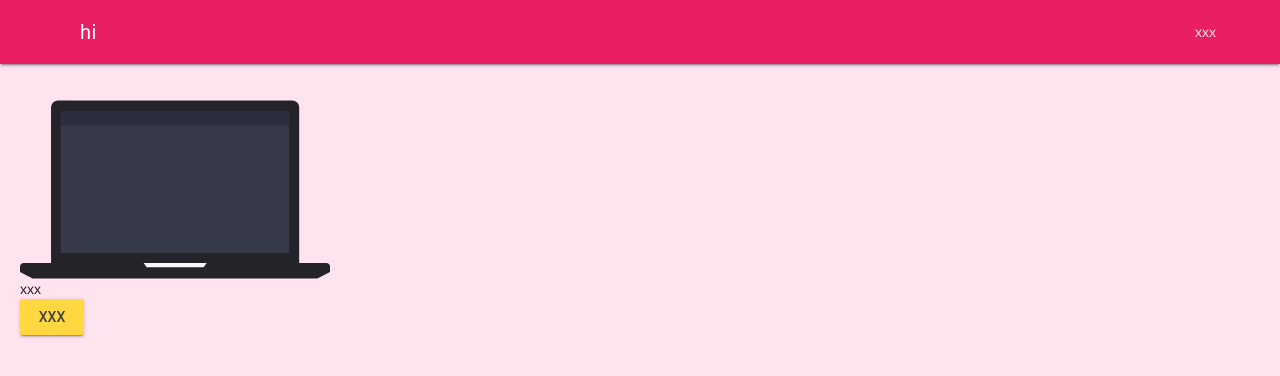
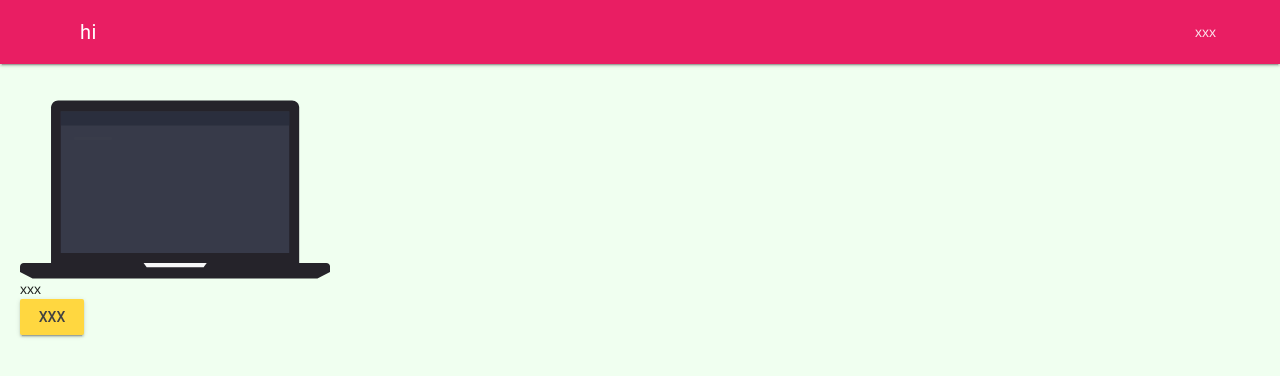
Before and after one commit to sophie-nguyen-0/ICS2O-template, a plain HTML site: page index.html in a window 1280 px wide. Drawn offline with nearby package versions, Linux system fonts and the light colour scheme.

Commit message:
background

```diff
--- a/css/styles.css
+++ b/css/styles.css
@@ -22,5 +22,5 @@
 }
 
 body {
-  background-color: rgb(255, 228, 240);
+  background-color: honeydew;
 }
```
